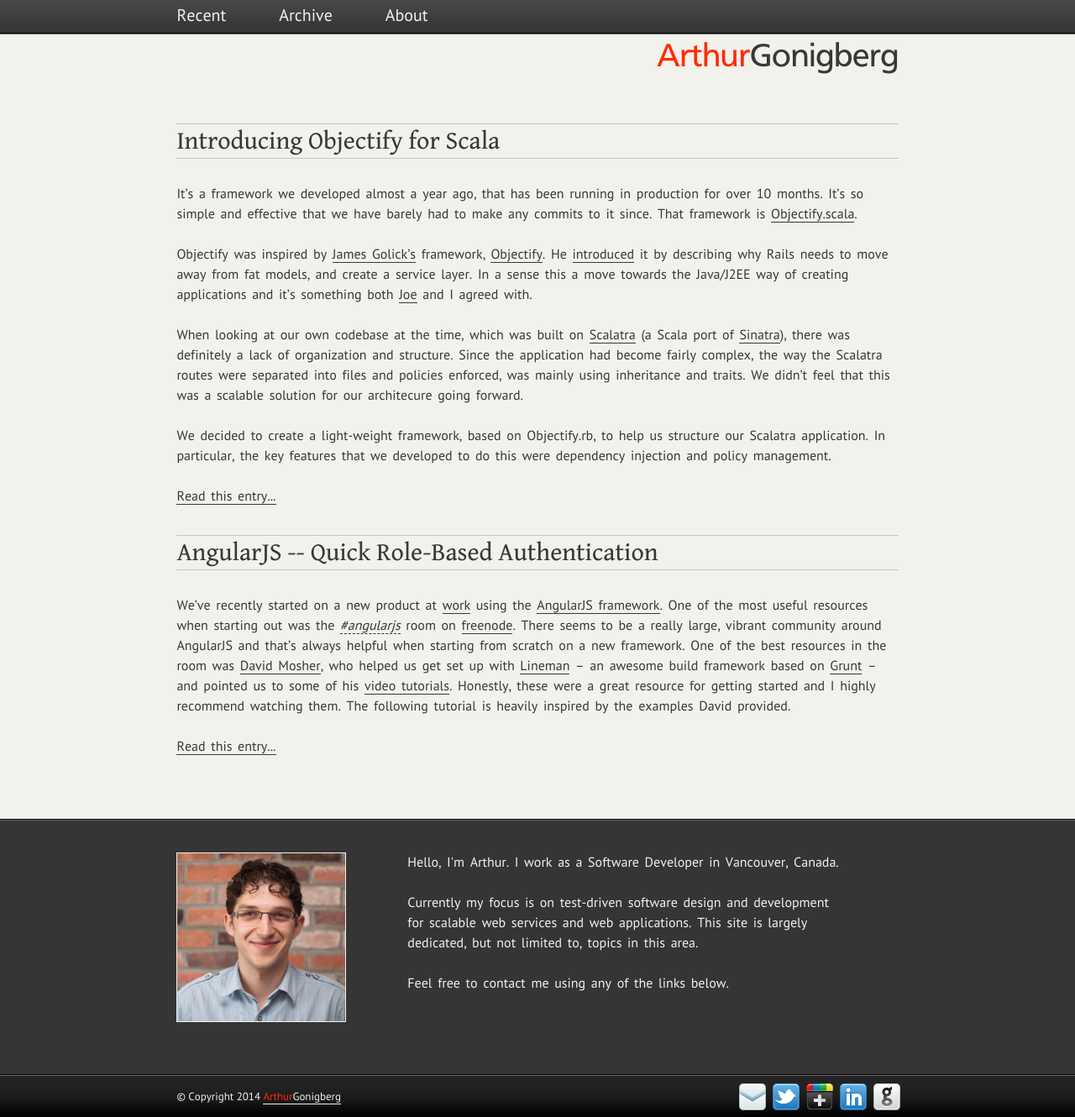
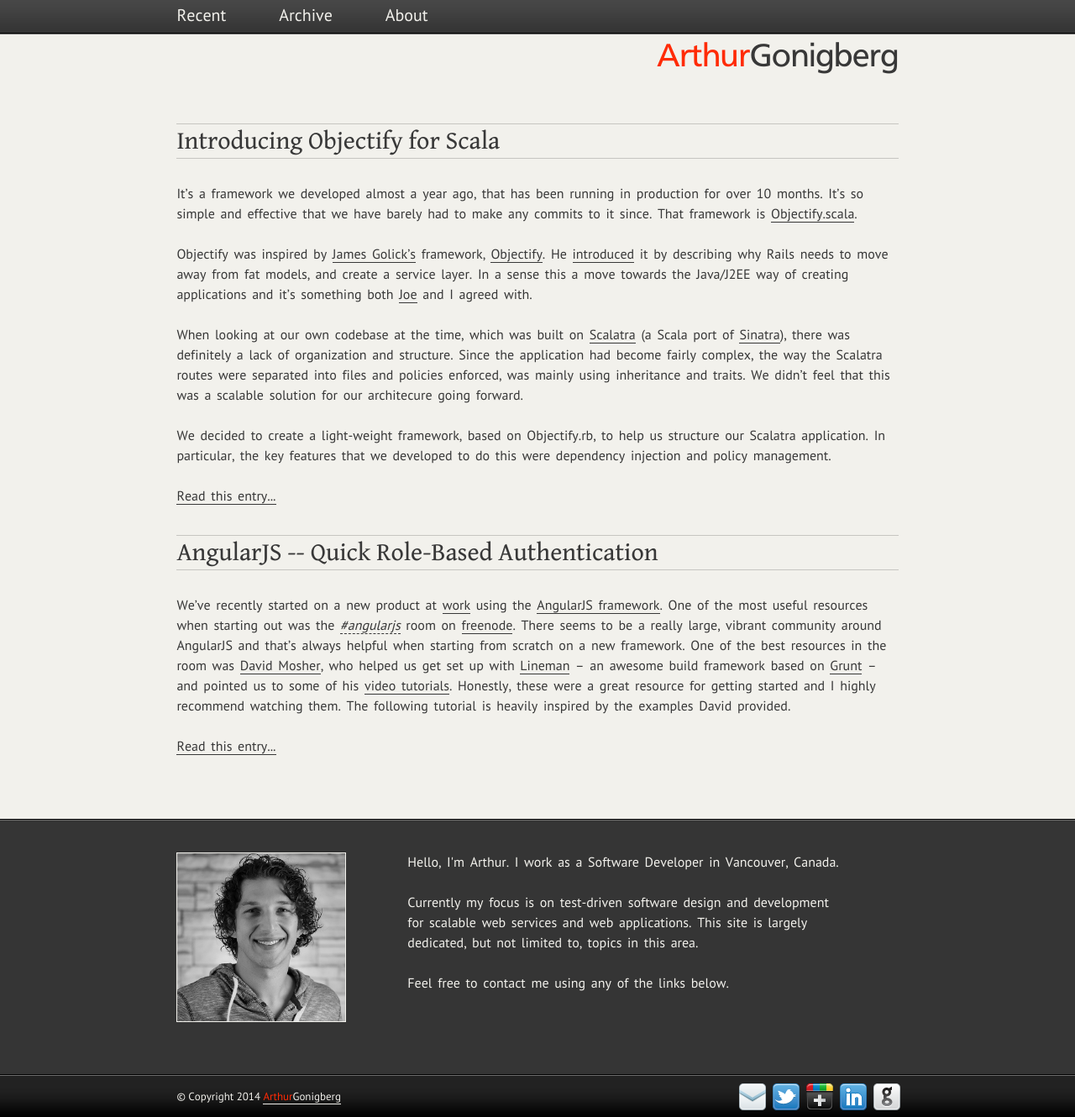
Before and after one commit to artgon/artgon.github.com, a Jekyll site: the page built from index.html, in a window 1280 px wide. Shown: the whole page at 84% size. Built offline with Jekyll 4.4.1, drawn with Linux system fonts in a browser that asks for light colours; Markdown is read by kramdown in place of the engine named in the settings.

Commit message:
update headshot

```diff
--- a/404.html
+++ b/404.html
@@ -59,7 +59,7 @@
 	<div id="footer">
 		<div class="inner">
       <div class="about" id="about">
-			  <p id="about-img"><img src="/images/me-brick.png" alt="me" /></p>
+			  <p id="about-img"><img src="/images/arthur-unbounce-small-sq.jpg" alt="me" /></p>
         <p id="about-text">Hello, I'm Arthur. I work as a Software Developer in Vancouver, Canada. <br/><br/>
 
           Currently my focus is on test-driven software design and
@@ -70,7 +70,7 @@
         </p>
       </div>
 			<div class="clearfix"></div>
-			<div id="copyright" class="credits left">&copy; Copyright 2013 <a href="http://arthur.gonigberg.com"><span class="oranje">Arthur</span>Gonigberg</a></div>
+			<div id="copyright" class="credits left">&copy; Copyright 2014 <a href="http://arthur.gonigberg.com"><span class="oranje">Arthur</span>Gonigberg</a></div>
 
       <div id="social" class="credits right">
         <ul>
--- a/_layouts/default.html
+++ b/_layouts/default.html
@@ -62,7 +62,7 @@
 	<div id="footer">
 		<div class="inner">
       <div class="about" id="about">
-			  <p id="about-img"><img src="/images/me-brick.png" alt="me" /></p>
+			  <p id="about-img"><img src="/images/arthur-unbounce-small-sq.jpg" alt="me" /></p>
         <p id="about-text">Hello, I'm Arthur. I work as a Software Developer in Vancouver, Canada. <br/><br/>
 
           Currently my focus is on test-driven software design and
```
Also changed, not shown: images/arthur-unbounce-small-sq.jpg (added).
